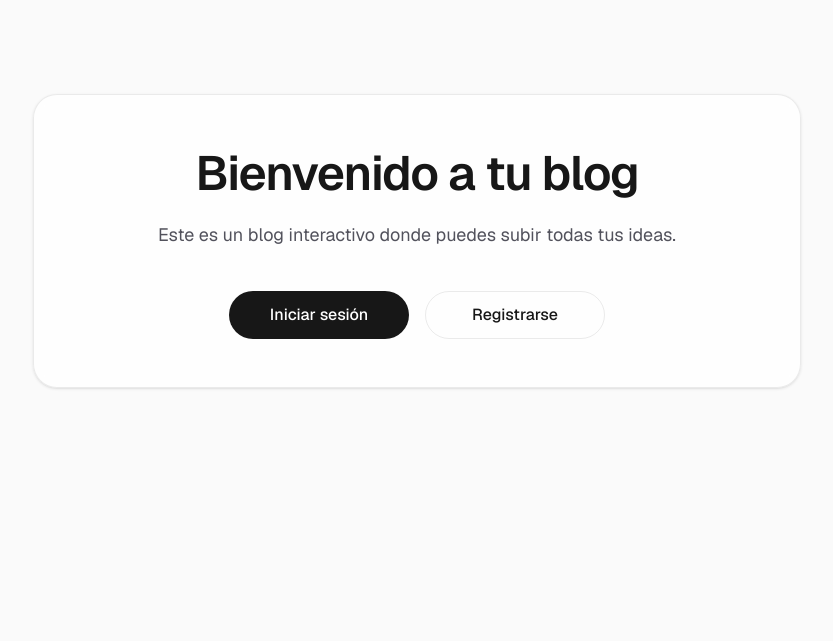
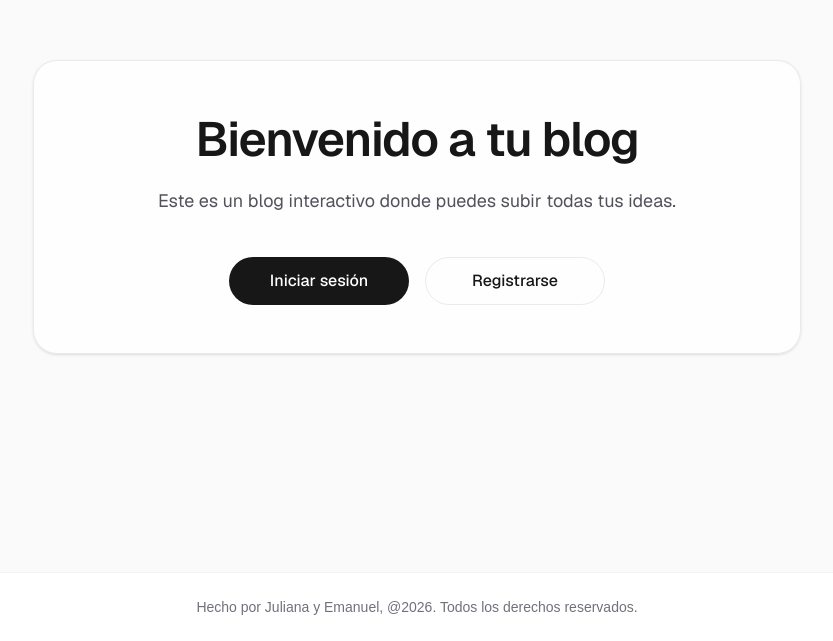
Before and after one commit to JulianaFranco140/Practica-Web, a Next.js app: page / in a window 1280 px wide. Shown: the part 159-800 px from the top of the page, without its empty margins (223-1056 px from the left). Built offline with nearby package versions, Linux system fonts and the light colour scheme.

Commit message:
feat(src/app): add footer global

```diff
--- a/src/app/layout.tsx
+++ b/src/app/layout.tsx
@@ -27,7 +27,12 @@ export default function RootLayout({
       lang="en"
       className={`${geistSans.variable} ${geistMono.variable} h-full antialiased`}
     >
-      <body className="min-h-full flex flex-col">{children}</body>
+      <body className="flex min-h-full flex-col">
+        <div className="flex flex-1 flex-col">{children}</div>
+        <footer className="w-full border-t border-black/[.05] bg-white py-6 text-center text-sm text-zinc-500 dark:border-white/[.05] dark:bg-black">
+          <p>Hecho por Juliana y Emanuel, @2026. Todos los derechos reservados.</p>
+        </footer>
+      </body>
     </html>
   );
 }
```
